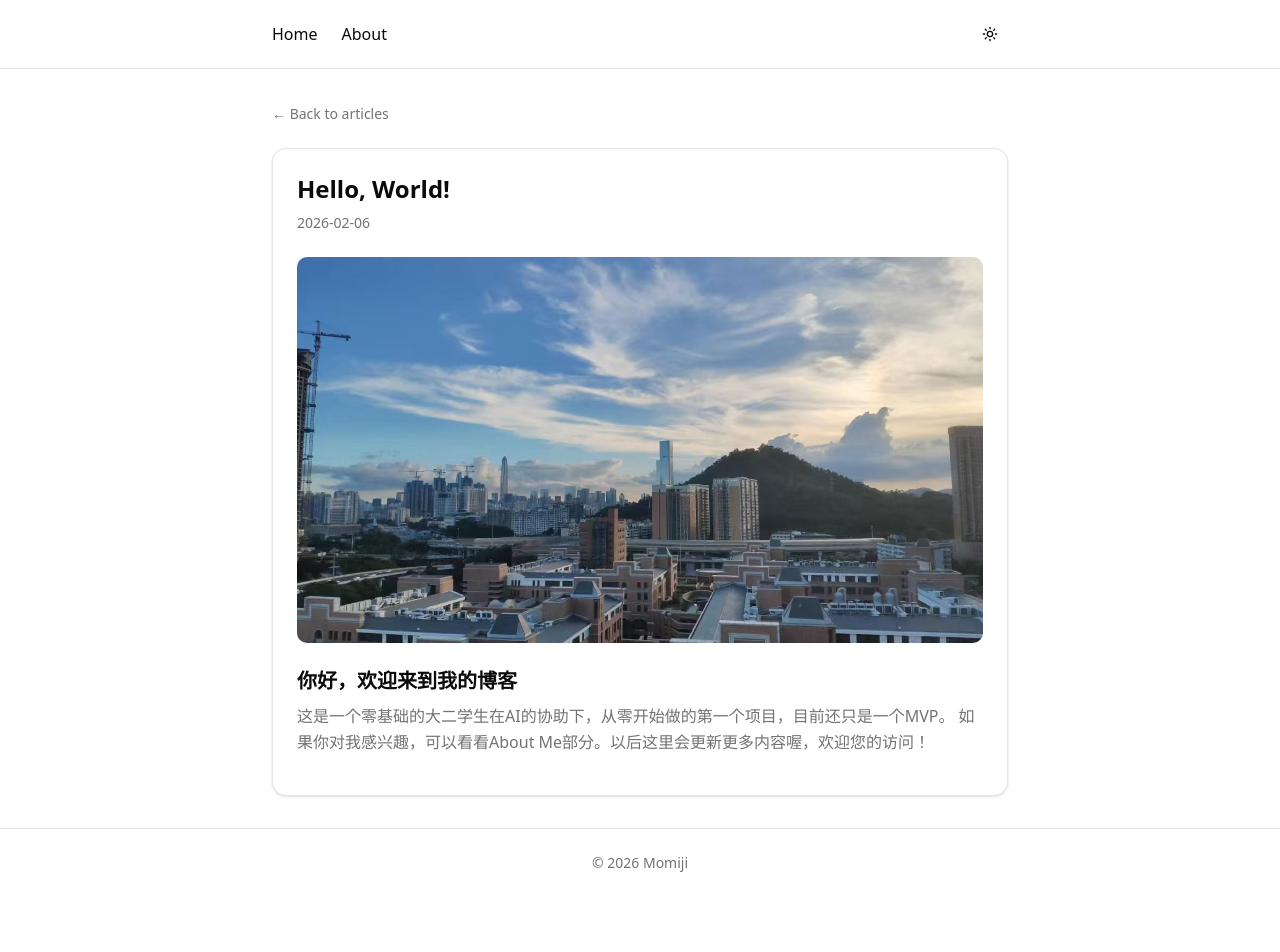
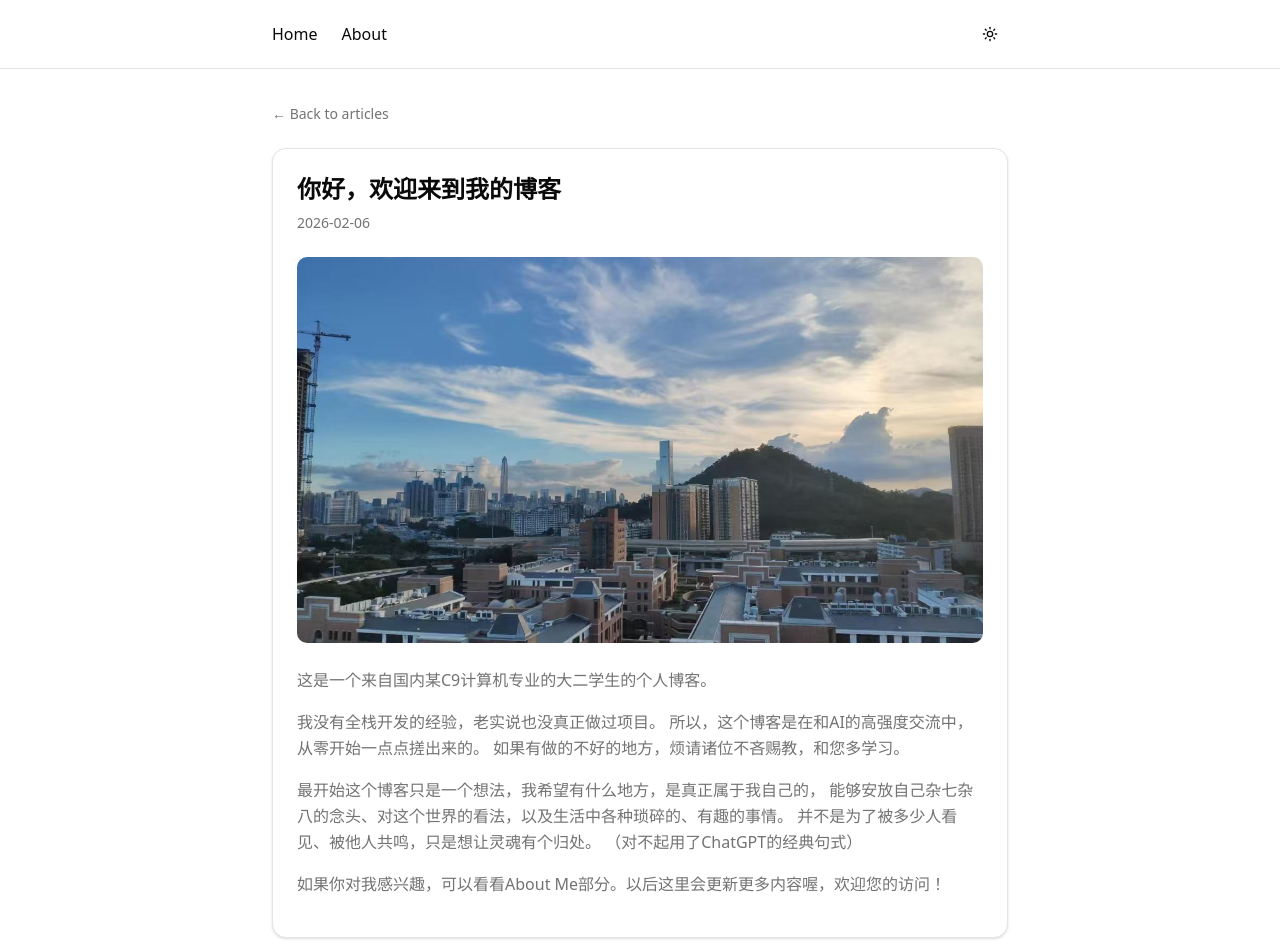
Before and after one commit to momijiee/blog-for-momiji, a Next.js app: page /blog/my-first-post in a window 1280 px wide. Shown: the top 952 px of the page. Before the commit the page ends 897 px from the top, so only its background shows below. Built offline with nearby package versions, Linux system fonts and the light colour scheme.

Commit message:
feat: Add SEO foundation

```diff
--- a/app/blog/[slug]/page.tsx
+++ b/app/blog/[slug]/page.tsx
@@ -1,15 +1,39 @@
 import { Card, CardContent, CardHeader, CardTitle } from "@/components/ui/card";
 import MdxContent from "@/components/mdx-content";
-import { getAllPosts, getCompiledPostBySlug } from "@/lib/posts";
+import { getAllPosts, getPostBySlug, getCompiledPostBySlug} from "@/lib/posts";
 import Image from "next/image";
 import Link from "next/link";
 import { notFound } from "next/navigation";
+import { AnimatedNavLink } from "@/components/ui/animated-nav-link";
 
 type Props = { params: Promise<{ slug: string }> };
 
 export async function generateStaticParams() {
   const posts = getAllPosts();
   return posts.map((post) => ({ slug: post.slug }));
+}
+
+export async function generateMetadata({ params }: Props) {
+  const { slug } = await params;
+  const post = getPostBySlug(slug)
+
+  if (!post) {
+    notFound()
+  }
+
+  return {
+    title: post.title,
+    description: post.description,
+    openGraph: {
+      title: post.title,
+      description: post.description,
+      type: "article",
+      url: `https://momiji.dev/blog/${post.slug}`,
+      images: post.image
+        ? [{ url: post.image }]
+        : undefined,
+    },
+  }
 }
 
 export default async function BlogPostPage({ params }: Props) {
@@ -20,12 +44,12 @@ export default async function BlogPostPage({ params }: Props) {
 
   return (
     <div className="mx-auto max-w-3xl px-4 py-8">
-      <Link
+      <AnimatedNavLink
         href="/"
         className="mb-6 inline-block text-sm text-muted-foreground hover:underline"
       >
         ← Back to articles
-      </Link>
+      </AnimatedNavLink>
       <Card>
         <CardHeader>
           <CardTitle className="text-2xl">{post.title}</CardTitle>
--- a/app/layout.tsx
+++ b/app/layout.tsx
@@ -18,8 +18,11 @@ const geistMono = Geist_Mono({
 });
 
 export const metadata: Metadata = {
-  title: "Momiji's Blog",
-  description: "A personal blog",
+  title: {
+    default: "Momiji · 思考 / 技术 / 个人系统",
+    template: "%s | Momiji",
+  },
+  description: "记录思考、技术成长与个人系统构建的个人博客。",
 };
 
 export default function RootLayout({
--- /dev/null
+++ b/app/sitemap.ts
@@ -0,0 +1,21 @@
+import { MetadataRoute } from "next"
+import { getAllPosts } from "@/lib/posts"
+
+
+const BASE_URL = process.env.NEXT_PUBLIC_SITE_URL ?? "https://momiji.dev"
+
+export default function sitemap(): MetadataRoute.Sitemap {
+    const posts = getAllPosts()
+
+    return [
+      {
+        url: BASE_URL,
+        lastModified: new Date(),
+      },
+      ...posts.map(post => ({
+        url: `${BASE_URL}/blog/${post.slug}`,
+        lastModified: post.createdAt,
+        //lastModified: post.updatedAt ?? post.createdAt,
+      })),
+    ]
+  }
--- a/components/ui/theme-toggle.tsx
+++ b/components/ui/theme-toggle.tsx
@@ -4,6 +4,7 @@ import * as React from "react"
 import { Moon, Sun } from "lucide-react"
 import { useTheme } from "next-themes"
 import { Button } from "./button"
+import { motion } from "framer-motion"
 
 export function ThemeToggle() {
   const { theme, setTheme, resolvedTheme } = useTheme()
@@ -18,6 +19,9 @@ export function ThemeToggle() {
   }
 
   return (
+    <motion.div
+      whileTap={{ scale:0.8 }}
+    >
     <Button
       variant="ghost"
       size="icon"
@@ -27,5 +31,6 @@ export function ThemeToggle() {
       <Moon className="absolute h-4 w-4 rotate-90 scale-0 transition-all dark:rotate-0 dark:scale-100" />
       <span className="sr-only">Toggle theme</span>
     </Button>
+    </motion.div>
   )
 }
--- a/content/posts/my-first-post.mdx
+++ b/content/posts/my-first-post.mdx
@@ -1,10 +1,19 @@
 ---
-title: Hello, World!
+title: 你好，欢迎来到我的博客
+description: 一个来自国内 C9 计算机专业学生的个人博客，记录思考、技术与个人系统的构建。
 createdAt: 2026-02-06
 image: "/images/that-day-in-sms.jpg"
 ---
 
-### 你好，欢迎来到我的博客
+这是一个来自国内某C9计算机专业的大二学生的个人博客。
 
-这是一个零基础的大二学生在AI的协助下，从零开始做的第一个项目，目前还只是一个MVP。
+我没有全栈开发的经验，老实说也没真正做过项目。
+所以，这个博客是在和AI的高强度交流中，从零开始一点点搓出来的。
+如果有做的不好的地方，烦请诸位不吝赐教，和您多学习。
+
+最开始这个博客只是一个想法，我希望有什么地方，是真正属于我自己的，
+能够安放自己杂七杂八的念头、对这个世界的看法，以及生活中各种琐碎的、有趣的事情。
+并不是为了被多少人看见、被他人共鸣，只是想让灵魂有个归处。
+（对不起用了ChatGPT的经典句式）
+
 如果你对我感兴趣，可以看看About Me部分。以后这里会更新更多内容喔，欢迎您的访问！
--- a/lib/posts.ts
+++ b/lib/posts.ts
@@ -55,6 +55,7 @@ export function getPostBySlug(slug: string): Post | undefined {
     id: slug,
     slug,
     title: (data.title as string) ?? slug,
+    description: data.description as string | undefined,
     content: content.trim(),
     createdAt: formatCreatedAt(data.createdAt),
     image: data.image as string | undefined,
--- a/types/post.ts
+++ b/types/post.ts
@@ -1,7 +1,8 @@
 export type Post = {
   id: string;
+  slug: string;
   title: string;
-  slug: string;
+  description?: string;
   content: string;
   createdAt: string;
   /** Optional path to post image (e.g. "/images/blog-hero.png") */
```
Also changed, not shown: 1 other file (tests, documents, lock files or other folders).
